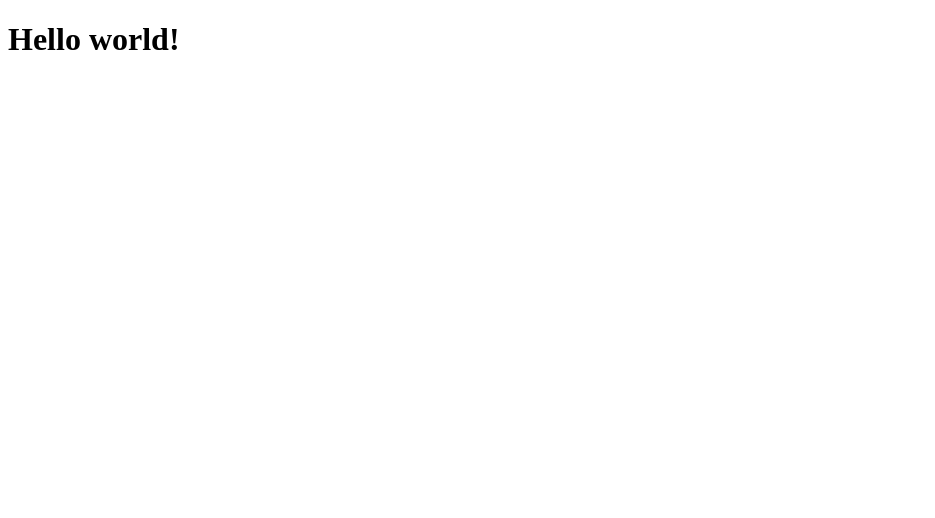
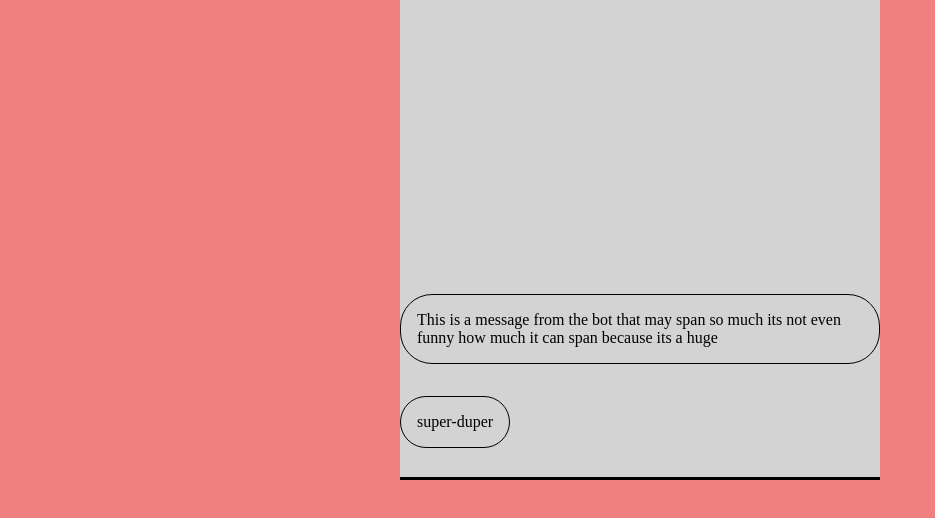
Before and after one commit to tylerferrara/Apollo-Site, a website: page index.html in a window 1280 px wide. Shown: the whole page, without its empty margins (0-935 px from the left). Drawn offline with Linux system fonts and the light colour scheme.

Commit message:
built structure for messaging area

```diff
--- a/index.html
+++ b/index.html
@@ -6,8 +6,27 @@
     <title>Apollo</title>
     <link rel="icon" href="./Art/Apollo_Logo2.png">
     <meta name="viewport" content="width=device-width, initial-scale=1">
+    <link rel="stylesheet" href="./master-style.css">
+    <link rel="stylesheet" href="./message-style.css">
 </head>
 <body>
-    <h1>Hello world!</h1>
+    <div class="outer-box sizer">
+        <div id="message-box-container">
+            <div id="message-box">
+                <div class="message-container">
+                    <div class="message">
+                        This is a message from the bot that may span so much its not even funny how much it can span because its a huge
+                    </div>
+                </div>
+
+            </div>
+            <div id="message-bar"></div>
+        </div>
+    </div>
+
+
+
+    <script src="message-box.js"></script>
 </body>
+
 </html>
--- /dev/null
+++ b/master-style.css
@@ -0,0 +1,10 @@
+html, body {
+    margin: 0;
+    background-color: lightcoral;
+    overflow: auto;
+}
+
+body {
+    position: relative;
+    height: 100vh;
+}
--- /dev/null
+++ b/message-box.js
@@ -0,0 +1,17 @@
+
+const messageBox = document.getElementById('message-box');
+
+console.log(messageBox)
+
+function addMessage(msg) {
+    let message = document.createElement('div');
+    let container = document.createElement('div');
+    message.innerHTML += msg;
+    message.className = 'message';
+    container.className = 'message-container';
+    container.appendChild(message);
+    messageBox.appendChild(container);
+    console.log('it was called');
+}
+
+addMessage('super-duper')
--- /dev/null
+++ b/message-style.css
@@ -0,0 +1,44 @@
+.outer-box {
+    display: flex;
+    justify-content: center;
+}
+
+#message-box-container {
+    position: relative;
+    width: 30rem;
+    background-color: lightgray;
+    height: 30rem;
+}
+
+#message-box {
+    width: 100%;
+    height: 100%;
+    display: flex;
+    justify-content: flex-end;
+    flex-direction: column;
+    /* display: flex; */
+    /* flex-wrap: wrap; */
+    /* align-items: flex-end; */
+     /* background-color: aqua; */
+}
+
+.message-container {
+    width: 100%;
+}
+
+.message {
+    border: 1px solid black;
+    margin-bottom: 2rem;
+    border-radius: 2rem;
+    padding: 1rem;
+    display: inline-block;
+}
+
+#message-bar {
+    position: absolute;
+    bottom: 0px;
+    /* top: 10px; */
+    height: 3px;
+    background-color: black;
+    width: 100%;
+}
```
Also changed, not shown: package.json (added, +19 -0 lines), index.js (added).
